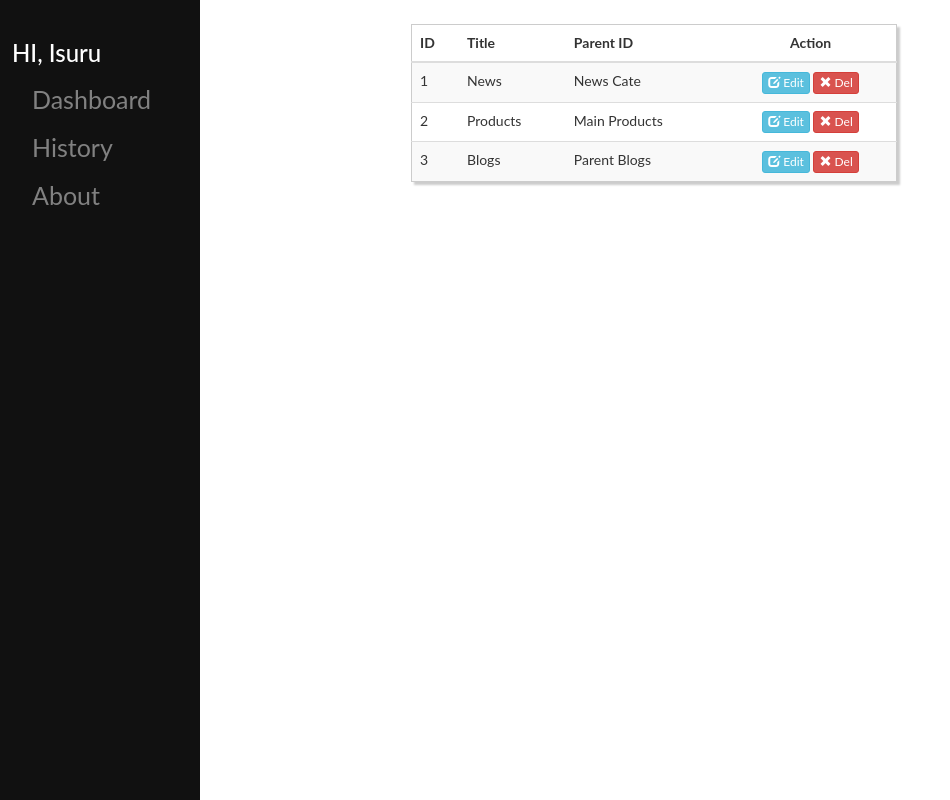
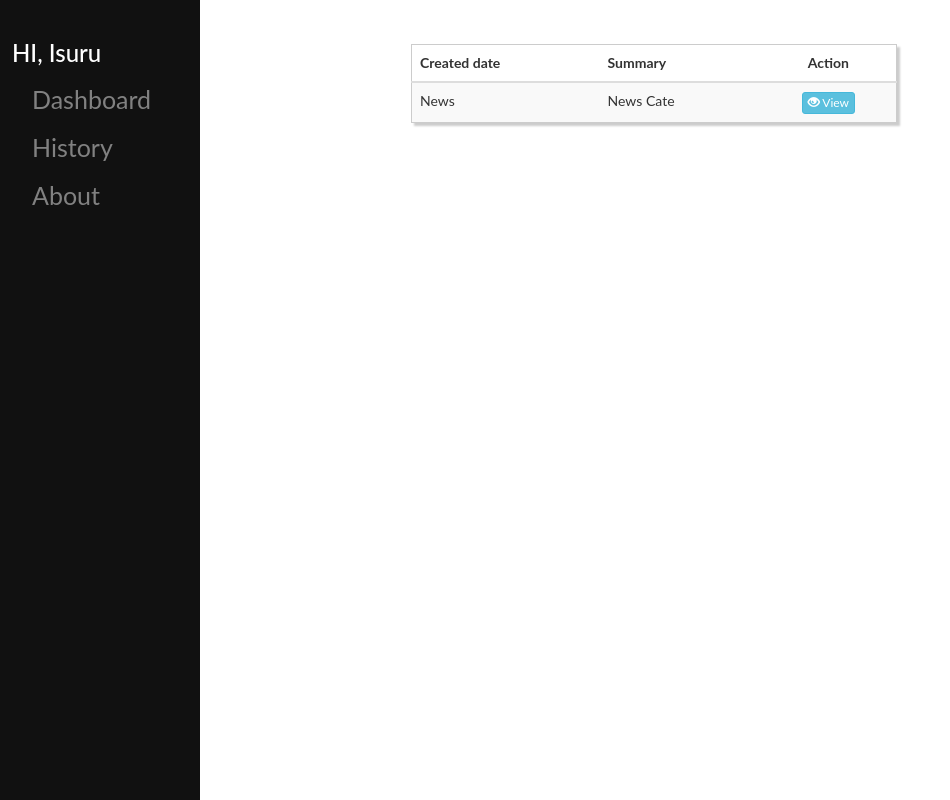
Before and after one commit to isuruamantha/Saransha-Front-End, a PHP site: page /History/history.php in a window 1280 px wide. Shown: the whole page, without its empty margins (0-950 px from the left). Run offline with PHP 8.4, Linux system fonts and the light colour scheme; some libraries are stand-ins or nearby versions.

Commit message:
About page

```diff
--- a/About/about.php
+++ b/About/about.php
@@ -31,7 +31,7 @@
 
                     </div>
                     <div class="avatar">
-                        <img alt="" src="http://isuruamantha.me/img/profile.png">
+                        <img alt="" src="../assets/profile.png">
                     </div>
                     <div class="info">
                         <div class="title">
--- a/History/history.php
+++ b/History/history.php
@@ -18,6 +18,7 @@
     <a href="history.php">History</a>
     <a href="../About/about.php">About</a>
 </div>
++
 
 <div class="main">
     <div class="container">
@@ -26,38 +27,18 @@
                 <thead>
 
                 <tr>
-                    <th>ID</th>
-                    <th>Title</th>
-                    <th>Parent ID</th>
+                    <th>Created date</th>
+                    <th>Summary</th>
                     <th class="text-center">Action</th>
                 </tr>
                 </thead>
                 <tr>
-                    <td>1</td>
                     <td>News</td>
                     <td>News Cate</td>
                     <td class="text-center"><a class='btn btn-info btn-xs' href="#"><span
-                                    class="glyphicon glyphicon-edit"></span> Edit</a> <a href="#"
-                                                                                         class="btn btn-danger btn-xs"><span
-                                    class="glyphicon glyphicon-remove"></span> Del</a></td>
+                                    class="glyphicon glyphicon-eye-open"></span> View</a></td>
                 </tr>
-                <tr>
-                    <td>2</td>
-                    <td>Products</td>
-                    <td>Main Products</td>
-                    <td class="text-center"><a class='btn btn-info btn-xs' href="#"><span
-                                    class="glyphicon glyphicon-edit"></span> Edit</a> <a href="#"
-                                                                                         class="btn btn-danger btn-xs"><span
-                                    class="glyphicon glyphicon-remove"></span> Del</a></td>
-                </tr>
-                <tr>
-                    <td>3</td>
-                    <td>Blogs</td>
-                    <td>Parent Blogs</td>
-                    <td class="text-center"><a class='btn btn-info btn-xs' href="#"><span
-                                    class="glyphicon glyphicon-edit"></span> Edit</a> <a href="#"
-                                                                                         class="btn btn-danger btn-xs"><span
-                                    class="glyphicon glyphicon-remove"></span> Del</a></td>
+
                 </tr>
             </table>
         </div>
```
Also changed, not shown: assets/profile.png (added).
